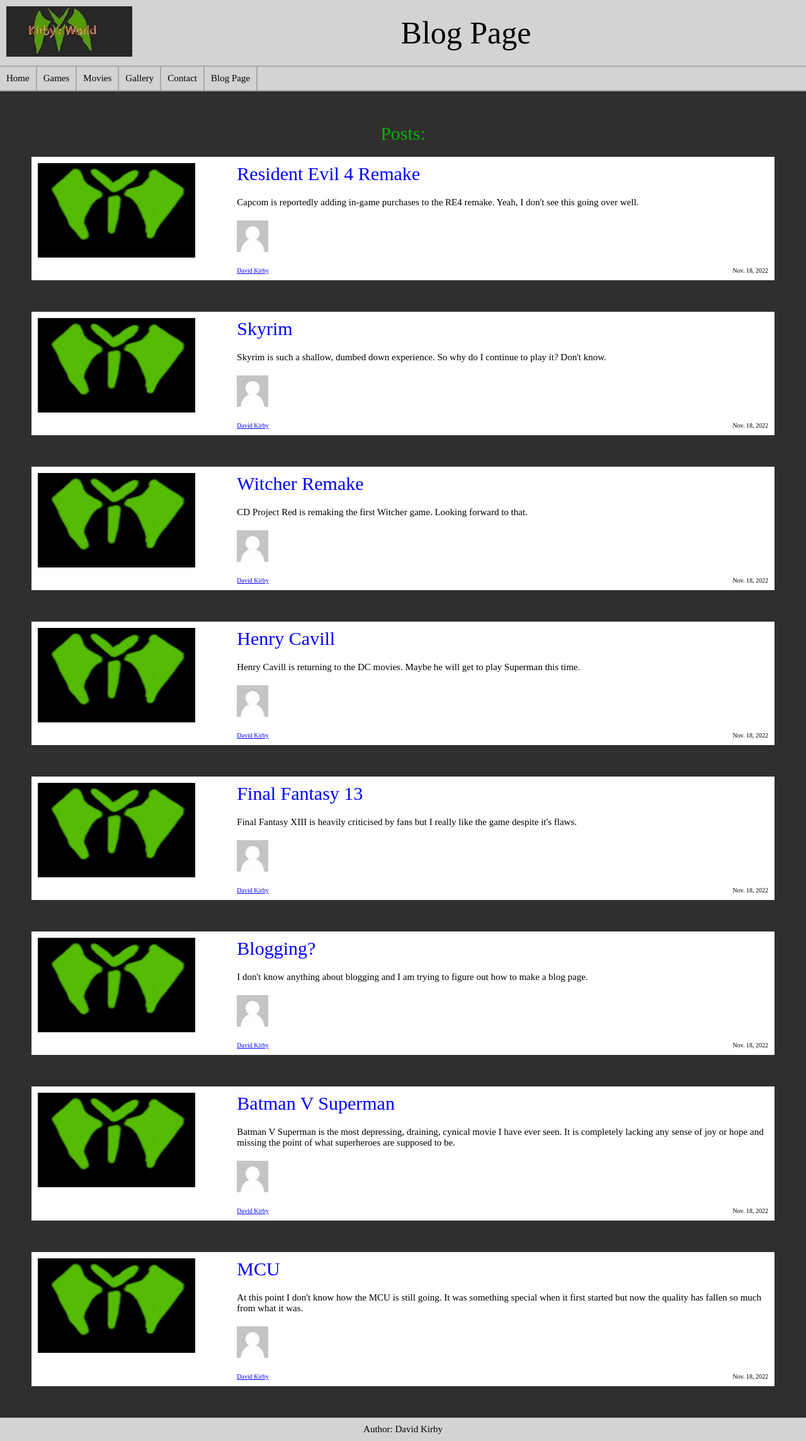
After one commit to DaveKirby111/Kworld-V2, a PHP site: page /blog.php in a window 1280 px wide. The commit adds this page. Shown: the whole page at 63% size. Run offline with PHP 8.4, Linux system fonts and the light colour scheme.

Commit message:
project 2

```diff
--- a/ashley.html
+++ b/ashley.html
@@ -32,6 +32,7 @@
                     <li><a href="gallery.html">gallery</a></li>
                     <li><a href="characters.html">characters</a></li>
                     <li><a href="contact.html">contact</a></li>
+                    <li><a href="blog.html">blog page</a></li>
                 </ul>
 
             </nav>
--- /dev/null
+++ b/blog.php
@@ -0,0 +1,310 @@
+<!DOCTYPE html>
+<html lang="en">
+<head>
+    <meta charset="UTF-8">
+    <meta http-equiv="X-UA-Compatible" content="IE=edge">
+    <meta name="viewport" content="width=device-width, initial-scale=1.0">
+    <title>Kirby's World Home</title>
+    <link rel="stylesheet" href="style.css">
+    <script src="js/blog.js"></script>
+</head>
+<body>
+
+    <div class="container">
+
+        <header>
+
+            <a href="index.html">
+            <img src="images/DWlogo.jpg" alt="logo">
+            </a>
+
+            <h1>blog page</h1>
+
+        </header>
+
+        <div class="content">
+
+            <nav>
+
+                <ul>
+                    <li><a href="index.html">home</a></li>
+                    <li><a href="games.html">games</a></li>
+                    <li><a href="movies.html">movies</a></li>
+                    <li><a href="gallery.html">gallery</a></li>
+                    <li><a href="contact.html">contact</a></li>
+                    <li><a href="blog.php">blog page</a></li>
+                </ul>
+
+            </nav>
+
+
+
+             <main>
+
+            <div class="main-cont">
+
+                <div class="blog">
+
+                    <h2>posts:</h2>
+
+
+                        <div class="post">
+
+                        <div class="blog-banner">
+                            <img src="images/DW copy.png" alt="DW-blog" class="DW-blog" width="250">
+                        </div>
+
+                        <div class="blog-content">
+                            <h3>
+                                <a href="#" class="post-h3">
+                                    resident evil 4 remake
+                                </a>
+                            </h3>
+
+                            <p class="post-text">Capcom is reportedly adding in-game purchases to the RE4 remake. Yeah, I don't see this going over well.</p>
+
+                            <div class="profile-flex">
+                                <div class="profile-wrapper">
+                                    <img src="images/blank-profile-photo.jpg" alt="David Kirby" style="height: 50px; width: 50px;">
+                                </div>
+
+                                <div class="profile">
+                                    <a href="#" class="me">david kirby</a>
+
+                                    <time datetime="2022-11-18">Nov. 18, 2022</time>
+                                </div>
+                            </div>
+                        </div>
+
+                    </div>
+
+                    <div class="post">
+
+                        <div class="blog-banner">
+                            <img src="images/DW copy.png" alt="DW-blog" class="DW-blog" width="250">
+                        </div>
+
+                        <div class="blog-content">
+                            <h3>
+                                <a href="#" class="post-h3">
+                                    skyrim
+                                </a>
+                            </h3>
+
+                            <p class="post-text">Skyrim is such a shallow, dumbed down experience. So why do I continue to play it? Don't know.</p>
+
+                            <div class="profile-flex">
+                                <div class="profile-wrapper">
+                                    <img src="images/blank-profile-photo.jpg" alt="David Kirby" style="height: 50px; width: 50px;">
+                                </div>
+
+                                <div class="profile">
+                                    <a href="#" class="me">david kirby</a>
+
+                                    <time datetime="2022-11-18">Nov. 18, 2022</time>
+                                </div>
+                            </div>
+                        </div>
+
+                    </div>
+
+                    <div class="post">
+
+                        <div class="blog-banner">
+                            <img src="images/DW copy.png" alt="DW-blog" class="DW-blog" width="250">
+                        </div>
+
+                        <div class="blog-content">
+                            <h3>
+                                <a href="#" class="post-h3">
+                                    witcher remake
+                                </a>
+                            </h3>
+
+                            <p class="post-text">CD Project Red is remaking the first Witcher game. Looking forward to that.</p>
+
+                            <div class="profile-flex">
+                                <div class="profile-wrapper">
+                                    <img src="images/blank-profile-photo.jpg" alt="David Kirby" style="height: 50px; width: 50px;">
+                                </div>
+
+                                <div class="profile">
+                                    <a href="#" class="me">david kirby</a>
+
+                                    <time datetime="2022-11-18">Nov. 18, 2022</time>
+                                </div>
+                            </div>
+                        </div>
+
+                    </div>
+
+                    <div class="post">
+
+                        <div class="blog-banner">
+                            <img src="images/DW copy.png" alt="DW-blog" class="DW-blog" width="250">
+                        </div>
+
+                        <div class="blog-content">
+                            <h3>
+                                <a href="#" class="post-h3">
+                                    henry cavill
+                                </a>
+                            </h3>
+
+                            <p class="post-text">Henry Cavill is returning to the DC movies. Maybe he will get to play Superman this time.</p>
+
+                            <div class="profile-flex">
+                                <div class="profile-wrapper">
+                                    <img src="images/blank-profile-photo.jpg" alt="David Kirby" style="height: 50px; width: 50px;">
+                                </div>
+
+                                <div class="profile">
+                                    <a href="#" class="me">david kirby</a>
+
+                                    <time datetime="2022-11-18">Nov. 18, 2022</time>
+                                </div>
+                            </div>
+                        </div>
+
+                    </div>
+
+                    <div class="post">
+
+                        <div class="blog-banner">
+                            <img src="images/DW copy.png" alt="DW-blog" class="DW-blog" width="250">
+                        </div>
+
+                        <div class="blog-content">
+                            <h3>
+                                <a href="#" class="post-h3">
+                                    final fantasy 13
+                                </a>
+                            </h3>
+
+                            <p class="post-text">Final Fantasy XIII is heavily criticised by fans but I really like the game despite it's flaws.</p>
+
+                            <div class="profile-flex">
+                                <div class="profile-wrapper">
+                                    <img src="images/blank-profile-photo.jpg" alt="David Kirby" style="height: 50px; width: 50px;">
+                                </div>
+
+                                <div class="profile">
+                                    <a href="#" class="me">david kirby</a>
+
+                                    <time datetime="2022-11-18">Nov. 18, 2022</time>
+                                </div>
+                            </div>
+                        </div>
+
+                    </div>
+
+                    <div class="post">
+
+                        <div class="blog-banner">
+                            <img src="images/DW copy.png" alt="DW-blog" class="DW-blog" width="250">
+                        </div>
+
+                        <div class="blog-content">
+                            <h3>
+                                <a href="#" class="post-h3">
+                                    Blogging?
+                                </a>
+                            </h3>
+
+                            <p class="post-text">I don't know anything about blogging and I am trying to figure out how to make a blog page.</p>
+
+                            <div class="profile-flex">
+                                <div class="profile-wrapper">
+                                    <img src="images/blank-profile-photo.jpg" alt="David Kirby" style="height: 50px; width: 50px;">
+                                </div>
+
+                                <div class="profile">
+                                    <a href="#" class="me">david kirby</a>
+
+                                    <time datetime="2022-11-18">Nov. 18, 2022</time>
+                                </div>
+                            </div>
+                        </div>
+
+                    </div>
+
+                    <div class="post">
+
+                        <div class="blog-banner">
+                            <img src="images/DW copy.png" alt="DW-blog" class="DW-blog" width="250">
+                        </div>
+
+                        <div class="blog-content">
+                            <h3>
+                                <a href="#" class="post-h3">
+                                    Batman V Superman
+                                </a>
+                            </h3>
+
+                            <p class="post-text">Batman V Superman is the most depressing, draining, cynical movie I have ever seen. It is completely lacking any sense of joy or hope and missing the point of what superheroes are supposed to be.</p>
+
+                            <div class="profile-flex">
+                                <div class="profile-wrapper">
+                                    <img src="images/blank-profile-photo.jpg" alt="David Kirby" style="height: 50px; width: 50px;">
+                                </div>
+
+                                <div class="profile">
+                                    <a href="#" class="me">david kirby</a>
+
+                                    <time datetime="2022-11-18">Nov. 18, 2022</time>
+                                </div>
+                            </div>
+                        </div>
+
+                    </div>
+
+                    <div class="post">
+
+                        <div class="blog-banner">
+                            <img src="images/DW copy.png" alt="DW-blog" class="DW-blog" width="250">
+                        </div>
+
+                        <div class="blog-content">
+                            <h3>
+                                <a href="#" class="post-h3">
+                                    MCU
+                                </a>
+                            </h3>
+
+                            <p class="post-text">At this point I don't know how the MCU is still going. It was something special when it first started but now the quality has fallen so much from what it was.</p>
+
+                            <div class="profile-flex">
+                                <div class="profile-wrapper">
+                                    <img src="images/blank-profile-photo.jpg" alt="David Kirby" style="height: 50px; width: 50px;">
+                                </div>
+
+                                <div class="profile">
+                                    <a href="#" class="me">david kirby</a>
+
+                                    <time class="post-date" datetime="2022-11-18">Nov. 18, 2022</time>
+                                </div>
+                            </div>
+                        </div>
+
+                    </div>
+
+                </div>
+
+
+
+
+            </div>
+
+
+            </main>
+
+        </div>
+
+        <footer>
+            <p>author: david kirby</p>
+        </footer>
+
+    </div>
+
+</body>
+</html>
--- a/characters.html
+++ b/characters.html
@@ -32,6 +32,7 @@
                     <li><a href="gallery.html">gallery</a></li>
                     <li><a href="characters.html">characters</a></li>
                     <li><a href="contact.html">contact</a></li>
+                    <li><a href="blog.html">blog page</a></li>
                 </ul>
 
             </nav>
--- a/contact.html
+++ b/contact.html
@@ -30,8 +30,8 @@
                     <li><a href="games.html">games</a></li>
                     <li><a href="movies.html">movies</a></li>
                     <li><a href="gallery.html">gallery</a></li>
-                    <li><a href="characters.html">characters</a></li>
                     <li><a href="contact.html">contact</a></li>
+                    <li><a href="blog.php">blog page</a></li>
                 </ul>
 
             </nav>
--- a/gallery.html
+++ b/gallery.html
@@ -31,8 +31,8 @@
                     <li><a href="games.html">games</a></li>
                     <li><a href="movies.html">movies</a></li>
                     <li><a href="gallery.html">gallery</a></li>
-                    <li><a href="characters.html">characters</a></li>
                     <li><a href="contact.html">contact</a></li>
+                    <li><a href="blog.php">blog page</a></li>
                 </ul>
 
             </nav>
--- a/games.html
+++ b/games.html
@@ -30,8 +30,8 @@
                     <li><a href="games.html">games</a></li>
                     <li><a href="movies.html">movies</a></li>
                     <li><a href="gallery.html">gallery</a></li>
-                    <li><a href="characters.html">characters</a></li>
                     <li><a href="contact.html">contact</a></li>
+                    <li><a href="blog.php">blog page</a></li>
                 </ul>
 
             </nav>
--- a/index.html
+++ b/index.html
@@ -31,8 +31,8 @@
                     <li><a href="games.html">games</a></li>
                     <li><a href="movies.html">movies</a></li>
                     <li><a href="gallery.html">gallery</a></li>
-                    <li><a href="characters.html">characters</a></li>
                     <li><a href="contact.html">contact</a></li>
+                    <li><a href="blog.php">blog page</a></li>
                 </ul>
 
             </nav>
--- a/leliana.html
+++ b/leliana.html
@@ -32,6 +32,7 @@
                     <li><a href="gallery.html">gallery</a></li>
                     <li><a href="characters.html">characters</a></li>
                     <li><a href="contact.html">contact</a></li>
+                    <li><a href="blog.html">blog page</a></li>
                 </ul>
 
             </nav>
--- a/lightning.html
+++ b/lightning.html
@@ -32,6 +32,7 @@
                     <li><a href="gallery.html">gallery</a></li>
                     <li><a href="characters.html">characters</a></li>
                     <li><a href="contact.html">contact</a></li>
+                    <li><a href="blog.html">blog page</a></li>
                 </ul>
 
             </nav>
--- a/movies.html
+++ b/movies.html
@@ -30,8 +30,8 @@
                     <li><a href="games.html">games</a></li>
                     <li><a href="movies.html">movies</a></li>
                     <li><a href="gallery.html">gallery</a></li>
-                    <li><a href="characters.html">characters</a></li>
                     <li><a href="contact.html">contact</a></li>
+                    <li><a href="blog.php">blog page</a></li>
                 </ul>
             </nav>
 
--- a/style.css
+++ b/style.css
@@ -350,6 +350,37 @@ footer p {
   text-transform: capitalize;
 }
 
+.blog h3 a {
+  color: blue;
+  text-decoration: none;
+}
+.blog h3 a:hover {
+  text-decoration: underline;
+}
+.blog .profile {
+  font-size: 10px;
+  display: flex;
+  justify-content: space-between;
+}
+.blog .post-text {
+  color: black;
+}
+.blog .me {
+  color: blue;
+  text-transform: capitalize;
+  margin-right: 10px;
+}
+.blog .post {
+  margin-bottom: 50px;
+  background-color: white;
+  padding: 10px;
+  display: grid;
+  grid-template-columns: 1.5fr 4fr;
+}
+.blog time {
+  color: black;
+}
+
 @media screen and (max-width: 620px) {
   .container {
     max-width: 100%;
--- a/style.scss
+++ b/style.scss
@@ -405,6 +405,49 @@ footer {
     }
 }
 
+.blog {
+
+
+    h3 a {
+        color: blue;
+        text-decoration: none;
+    }
+
+    h3 a:hover {
+        text-decoration: underline;
+    }
+
+    .profile {
+        font-size: 10px;
+        display: flex;
+        justify-content: space-between;
+    }
+
+    .post-text {
+        color: black;
+    }
+
+   .me {
+    color: blue;
+    text-transform: capitalize;
+    margin-right: 10px;
+   }
+
+   .post {
+    margin-bottom: 50px;
+    background-color: white;
+    padding: 10px;
+
+    display: grid;
+    grid-template-columns: 1.5fr 4fr;
+   }
+
+   time {
+    color: black;
+   }
+
+}
+
 @media screen and (max-width: 620px) {
     .container {
       max-width: 100%;
```
Also changed, not shown: js/date.js (added, +27 -0 lines), images/DW copy.png (added), images/DW.png (added), images/blank-profile-photo.jpg (added), js/blog.js (added), 1 other file.
